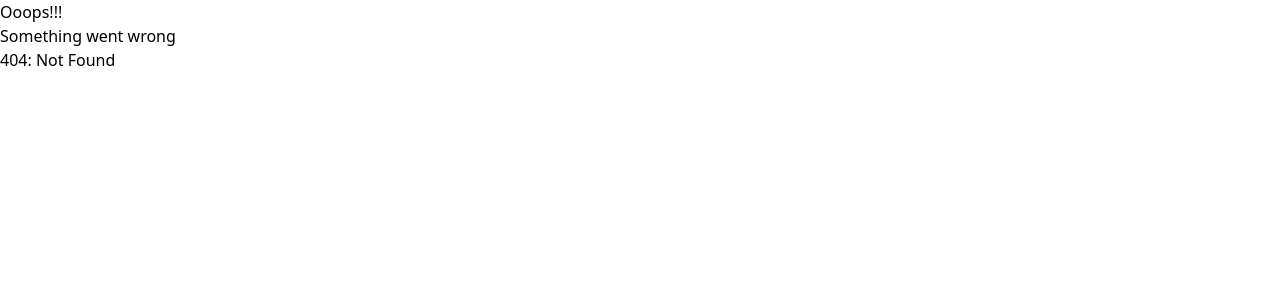
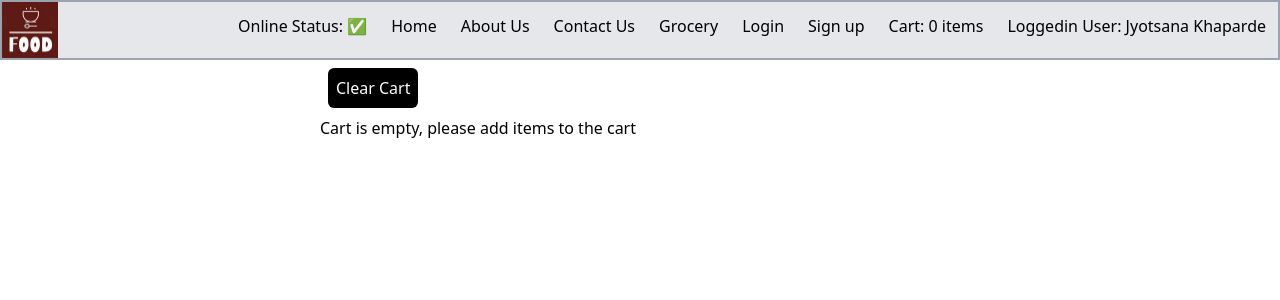
Before and after one commit to jyotsana-khaparde/Food-ordering-app, a React (Vite) app: page /cart in a window 1280 px wide. Before the commit this address had no page. Shown: the top 300 px of the page. Built offline with nearby package versions, Linux system fonts and the light colour scheme.

Commit message:
Implement read and write operation for redux

```diff
--- a/package.json
+++ b/package.json
@@ -15,8 +15,10 @@
     "tailwindcss": "^3.4.1"
   },
   "dependencies": {
+    "@reduxjs/toolkit": "^2.0.1",
     "react": "^18.2.0",
     "react-dom": "^18.2.0",
+    "react-redux": "^9.1.0",
     "react-router-dom": "^6.21.1"
   }
 }
--- a/src/App.js
+++ b/src/App.js
@@ -2,14 +2,17 @@ import { Outlet, RouterProvider, createBrowserRouter } from "react-router-dom";
 import React, { Suspense, lazy, useEffect, useState } from "react";
 
 import Body from "./components/Body";
+import Cart from "./components/Cart";
 import ContactUs from "./components/ContactUs";
 import Error from "./components/Error";
 import Footer from "./components/Footer";
 import Header from "./components/Header";
+import { Provider } from "react-redux";
 import ReactDOM from "react-dom/client";
 import RestaurantsInfo from "./components/RestaurantsInfo";
 import Shimmer from "./components/Shimmer";
 import UserContext from "./utils/context/UserContext";
+import appStore from "./utils/redux/appStore";
 
 const Grocery = lazy(() => import("./components/Grocery"));
 const About = lazy(() => import("./components/About"));
@@ -24,14 +27,16 @@ const AppLayout = () => {
     setUserName(data.name);
   });
   return (
-    <div className="app">
+    <Provider store={appStore}>
       <UserContext.Provider value={{ loggedInUser: userName }}>
-        <Header />
-        {/* Outlet :- Renders the child route's element, if there is one. It is kind of tunnel and all the child routes come in this place and the Outlet will be replaced by the component of that child route*/}
-        <Outlet />
-        <Footer />
+        <div className="app">
+          <Header />
+          {/* Outlet :- Renders the child route's element, if there is one. It is kind of tunnel and all the child routes come in this place and the Outlet will be replaced by the component of that child route*/}
+          <Outlet />
+          <Footer />
+        </div>
       </UserContext.Provider>
-    </div>
+    </Provider>
   );
 };
 
@@ -61,6 +66,10 @@ const appRouter = createBrowserRouter([
         element: <RestaurantsInfo />,
       },
       {
+        path: "/cart",
+        element: <Cart />,
+      },
+      {
         path: "/grocery",
         element: (
           <Suspense fallback={<Shimmer />}>
--- /dev/null
+++ b/src/components/Cart.js
@@ -0,0 +1,43 @@
+import { useDispatch, useSelector } from "react-redux";
+
+import { CDN_IMAGE } from "../utils/constant";
+import { clearCart } from "../utils/redux/cartSlice";
+
+const Cart = () => {
+  const cartItems = useSelector((store) => store.cart.items);
+  const dispatch = useDispatch();
+  const handleClearCart = () => {
+    dispatch(clearCart());
+  };
+  return (
+    <div className="w-6/12 m-auto">
+      <button
+        onClick={handleClearCart}
+        className="bg-black text-white rounded-md p-2 m-2"
+      >
+        Clear Cart
+      </button>
+      {cartItems.length === 0 && (
+        <h1>Cart is empty, please add items to the cart</h1>
+      )}
+      {cartItems.map((cartItem) => (
+        <div className="border-t-2 p-4 m-2 flex justify-between">
+          <div className="w-7/12 text-left">
+            <h2 className="font-medium">{cartItem.name}</h2>
+            <h6 className="text-xs">{cartItem.description}</h6>
+            <h5 className="font-thin">₹ {cartItem.price / 100}</h5>
+          </div>
+          <div className="w-3/12">
+            <img
+              className="rounded-lg"
+              src={`${CDN_IMAGE}${cartItem.imageId}`}
+              alt=""
+            />
+          </div>
+        </div>
+      ))}
+    </div>
+  );
+};
+
+export default Cart;
--- a/src/components/Header.js
+++ b/src/components/Header.js
@@ -3,10 +3,14 @@ import { Link } from "react-router-dom";
 import UserContext from "../utils/context/UserContext";
 import { useContext } from "react";
 import useOnlineState from "../utils/customHooks/useOnlineStatus";
+import { useSelector } from "react-redux";
 
 const Header = () => {
   const onlineStatus = useOnlineState();
   const { loggedInUser } = useContext(UserContext);
+  // Subscribing to the store using a Selector
+  const cartItems = useSelector((store) => store.cart.items);
+
   return (
     <div className="flex justify-between border-solid bg-gray-200 border-2 border-gray-400">
       <div className="w-14">
@@ -36,6 +40,9 @@ const Header = () => {
             <a>Sign up</a>
           </li>
           <li className="p-2 m-1 hover:bg-slate-400">
+            <Link to="/cart">Cart: {`${cartItems.length} items`}</Link>
+          </li>
+          <li className="p-2 m-1 hover:bg-slate-400">
             <a>Loggedin User: {loggedInUser}</a>
           </li>
         </ul>
--- a/src/components/RestaurantCategoryItem.js
+++ b/src/components/RestaurantCategoryItem.js
@@ -1,6 +1,14 @@
 import { CDN_IMAGE } from "../utils/constant";
+import { addCart } from "../utils/redux/cartSlice";
+import { useDispatch } from "react-redux";
 
 const RestaurantCategoryItem = ({ data }) => {
+  const dispatch = useDispatch();
+
+  const handleAddCart = (info) => {
+    // whatever data we pass in addCart it will be send in `action.payload` by default.
+    dispatch(addCart(info));
+  };
   return (
     <div className="border-t-2 p-4 m-2 flex justify-between">
       <div className="w-7/12 text-left">
@@ -14,6 +22,12 @@ const RestaurantCategoryItem = ({ data }) => {
           src={`${CDN_IMAGE}${data.card.info.imageId}`}
           alt=""
         />
+        <button
+          className="bg-black text-white px-3 rounded-md"
+          onClick={() => handleAddCart(data.card.info)}
+        >
+          Add
+        </button>
       </div>
     </div>
   );
--- /dev/null
+++ b/src/utils/redux/appStore.js
@@ -0,0 +1,11 @@
+import cartReducer from "./cartSlice";
+import { configureStore } from "@reduxjs/toolkit";
+
+// configure store is redux's job
+const appStore = configureStore({
+  reducer: {
+    cart: cartReducer,
+  },
+});
+
+export default appStore;
--- /dev/null
+++ b/src/utils/redux/cartSlice.js
@@ -0,0 +1,22 @@
+const { createSlice } = require("@reduxjs/toolkit");
+
+const cartSlice = createSlice({
+  name: "cart",
+  initialState: {
+    items: [],
+  },
+  reducers: {
+    addCart: (state, action) => {
+      state.items.push(action.payload);
+    },
+    removeCart: (state) => {
+      state.items.pop();
+    },
+    clearCart: (state) => {
+      state.items.length = 0;
+    },
+  },
+});
+
+export const { addCart, removeCart, clearCart } = cartSlice.actions;
+export default cartSlice.reducer;
```
Also changed, not shown: 1 other file (tests, documents, lock files or other folders).
